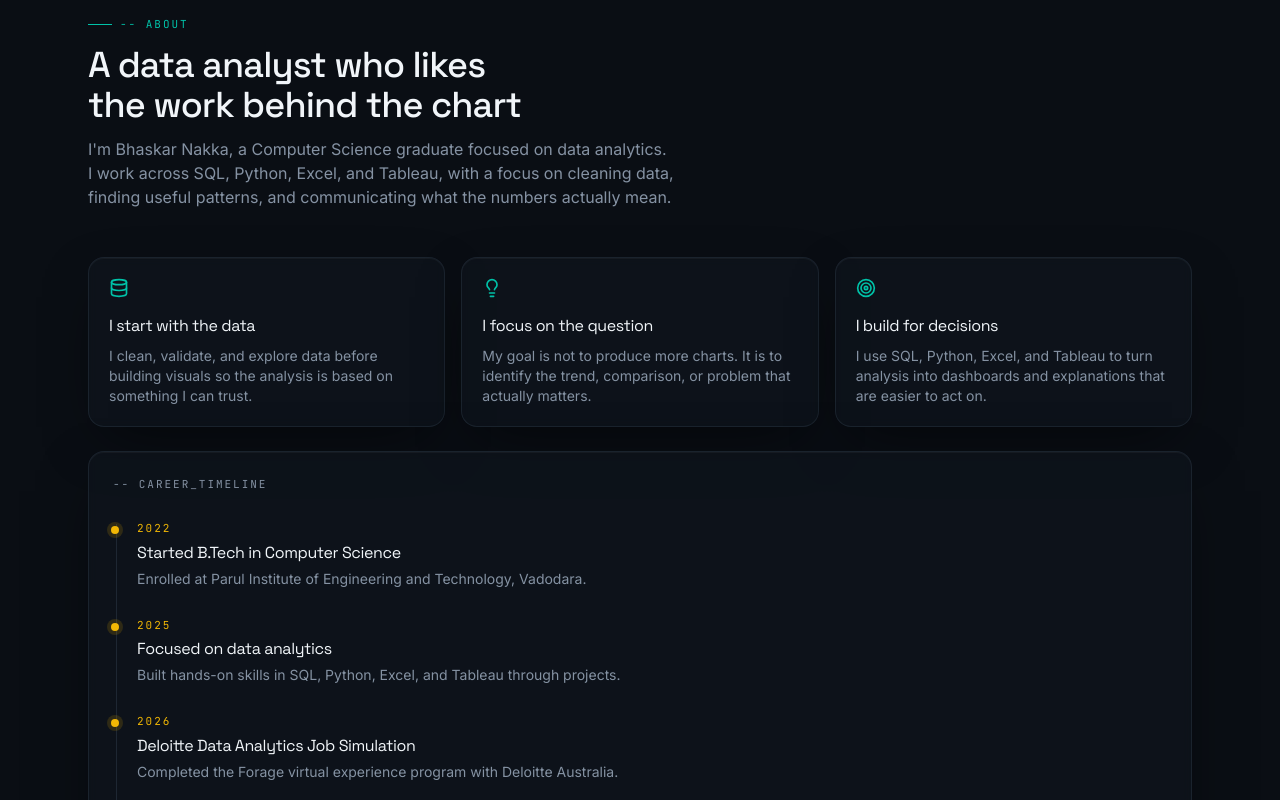
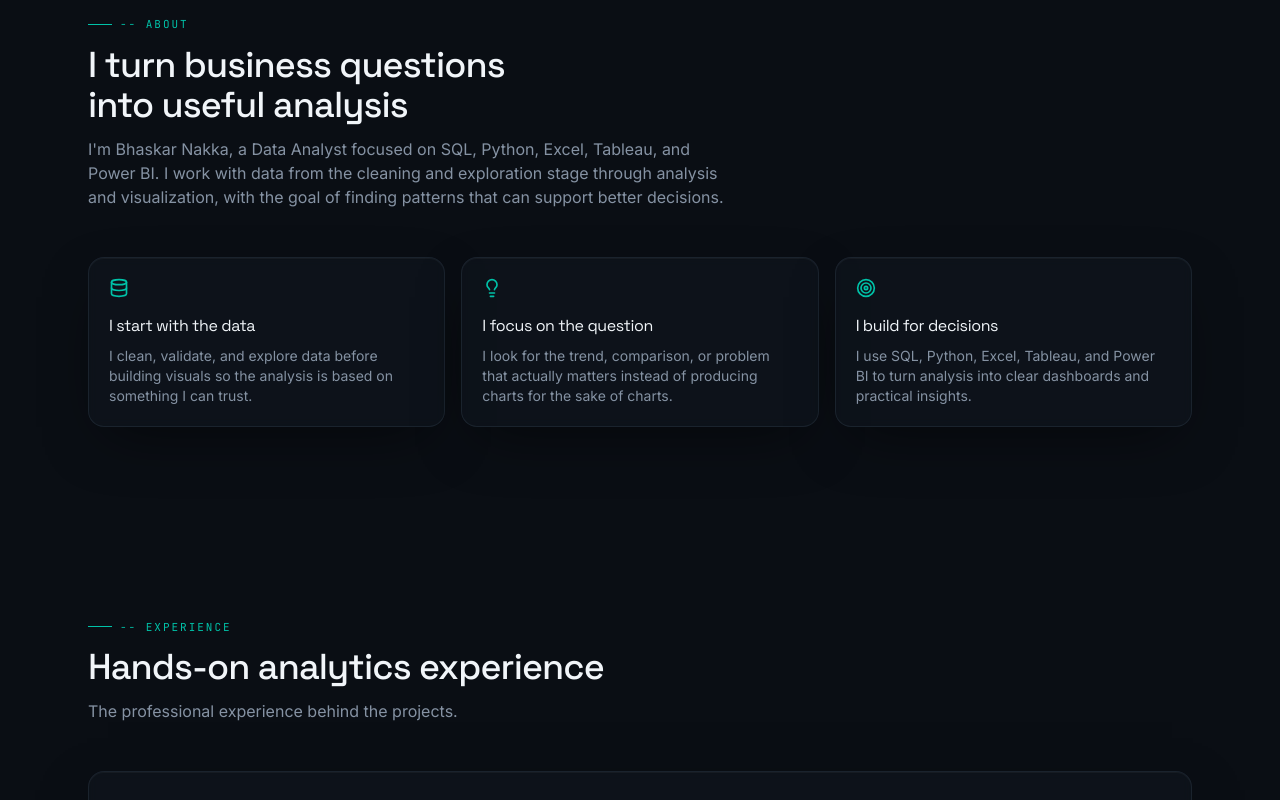
Before and after one commit to bhaskar-nb/portfolio, a Next.js app: page / in a window 1280 px wide. Shown: the part 880-1680 px from the top of the page. Built offline with nearby package versions, Linux system fonts and the light colour scheme.

Commit message:
Rewrite About section for Data Analyst positioning

```diff
--- a/components/About.tsx
+++ b/components/About.tsx
@@ -2,7 +2,7 @@
 
 import { motion } from "framer-motion";
 import { Database, Lightbulb, Target } from "lucide-react";
-import { profile, timeline } from "@/lib/data";
+import { profile } from "@/lib/data";
 import SectionHeading from "@/components/SectionHeading";
 
 const highlights = [
@@ -14,12 +14,12 @@ const highlights = [
   {
     icon: Lightbulb,
     title: "I focus on the question",
-    detail: "My goal is not to produce more charts. It is to identify the trend, comparison, or problem that actually matters.",
+    detail: "I look for the trend, comparison, or problem that actually matters instead of producing charts for the sake of charts.",
   },
   {
     icon: Target,
     title: "I build for decisions",
-    detail: "I use SQL, Python, Excel, and Tableau to turn analysis into dashboards and explanations that are easier to act on.",
+    detail: "I use SQL, Python, Excel, Tableau, and Power BI to turn analysis into clear dashboards and practical insights.",
   },
 ];
 
@@ -29,34 +29,26 @@ export default function About() {
       <div className="mx-auto max-w-6xl px-4 sm:px-6">
         <SectionHeading
           eyebrow="-- about"
-          title="A data analyst who likes the work behind the chart"
-          description={`I'm ${profile.name}, a Computer Science graduate focused on data analytics. I work across SQL, Python, Excel, and Tableau, with a focus on cleaning data, finding useful patterns, and communicating what the numbers actually mean.`}
+          title="I turn business questions into useful analysis"
+          description={`I'm ${profile.name}, a Data Analyst focused on SQL, Python, Excel, Tableau, and Power BI. I work with data from the cleaning and exploration stage through analysis and visualization, with the goal of finding patterns that can support better decisions.`}
         />
 
         <div className="grid grid-cols-1 gap-4 md:grid-cols-3">
           {highlights.map((h, i) => (
-            <motion.div key={h.title} initial={{ opacity: 0, y: 20 }} whileInView={{ opacity: 1, y: 0 }} viewport={{ once: true, margin: "-60px" }} transition={{ duration: 0.5, delay: i * 0.1 }} className="panel p-5 transition-colors hover:border-teal/50">
+            <motion.div
+              key={h.title}
+              initial={{ opacity: 0, y: 20 }}
+              whileInView={{ opacity: 1, y: 0 }}
+              viewport={{ once: true, margin: "-60px" }}
+              transition={{ duration: 0.5, delay: i * 0.1 }}
+              className="panel p-5 transition-colors hover:border-teal/50"
+            >
               <h.icon size={20} className="text-teal" />
               <h3 className="mt-4 font-display text-base text-ink-100">{h.title}</h3>
               <p className="mt-2 text-sm text-ink-400">{h.detail}</p>
             </motion.div>
           ))}
         </div>
-
-        <div className="panel mt-6 p-6">
-          <div className="mono-tag mb-6">-- career_timeline</div>
-          <div className="relative space-y-7 pl-6">
-            <div className="absolute bottom-0 left-[3px] top-1 w-px bg-base-500" />
-            {timeline.map((t, i) => (
-              <motion.div key={t.title} initial={{ opacity: 0, x: -12 }} whileInView={{ opacity: 1, x: 0 }} viewport={{ once: true, margin: "-60px" }} transition={{ duration: 0.45, delay: i * 0.08 }} className="relative">
-                <span className="absolute -left-[26px] top-1.5 h-2 w-2 rounded-full bg-gold shadow-[0_0_0_4px_rgba(242,183,5,0.15)]" />
-                <div className="mono-tag text-gold">{t.year}</div>
-                <h4 className="mt-1 text-ink-100">{t.title}</h4>
-                <p className="mt-1 text-sm text-ink-400">{t.detail}</p>
-              </motion.div>
-            ))}
-          </div>
-        </div>
       </div>
     </section>
   );
```
